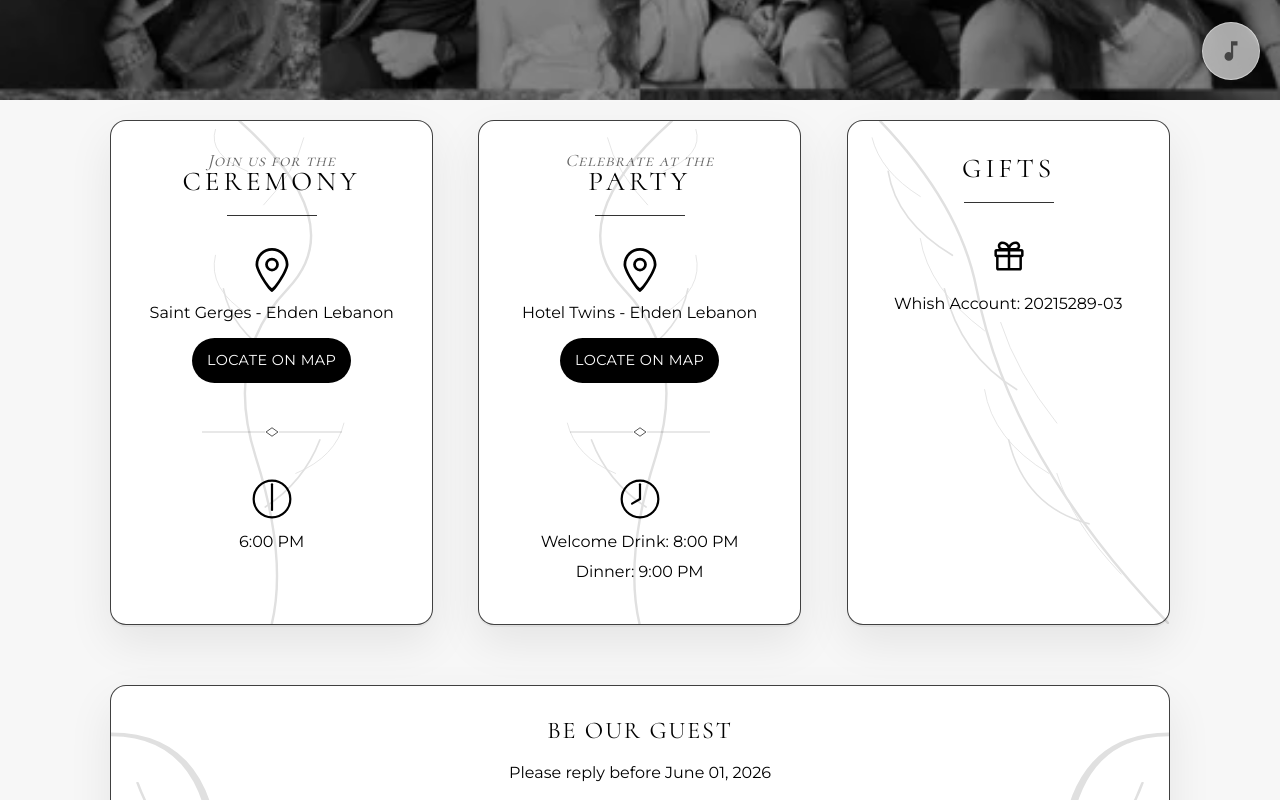
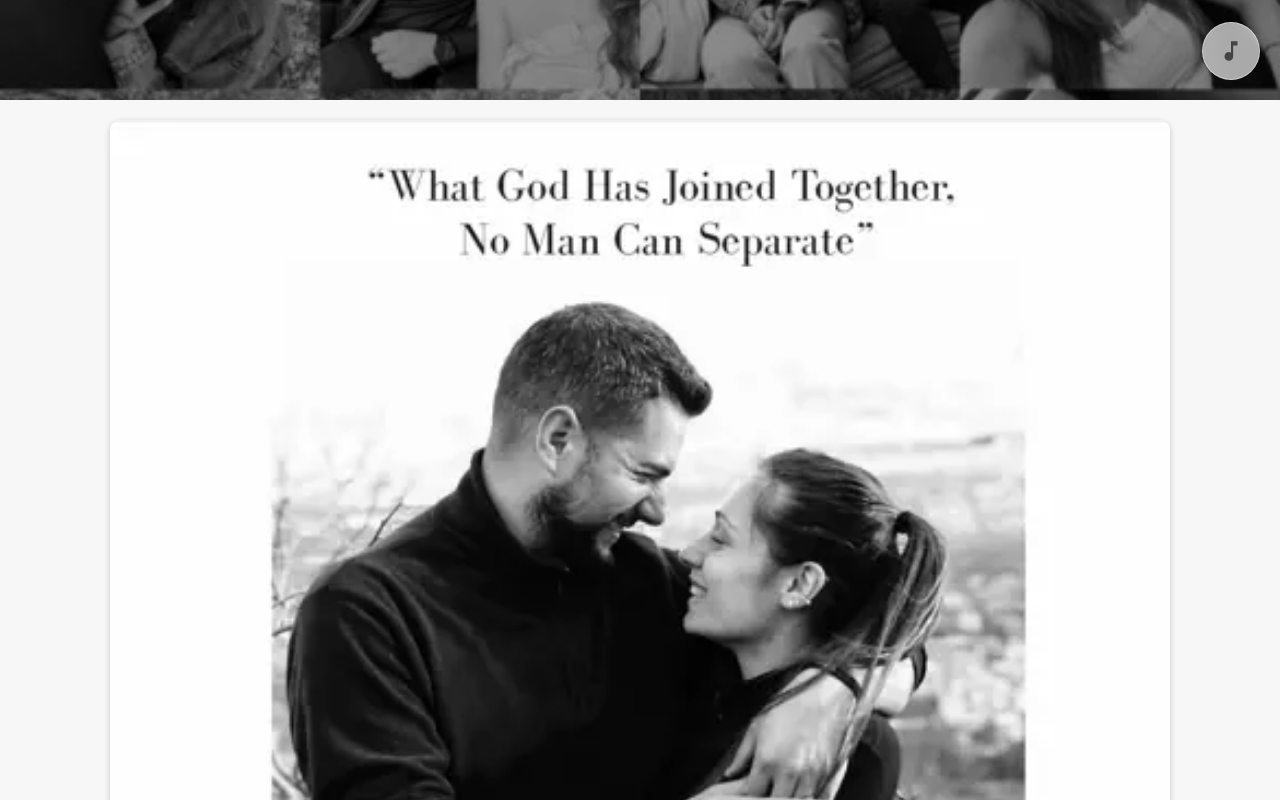
Before and after one commit to GeorgioIO/marieandsleimanweddinginv, a plain HTML site: page index.html in a window 1280 px wide. Shown: the part 700-1500 px from the top of the page. Drawn offline with Linux system fonts and the light colour scheme.

Commit message:
Readd entry image

```diff
--- a/index.html
+++ b/index.html
@@ -49,13 +49,13 @@
     </section>
 
     <div class="content">
-      <!-- <div class="wedding-cart animate-section fade-scale">
+      <div class="wedding-cart animate-section fade-scale">
         <img
           src="/assets/images/card101.webp"
           alt="Marie therese dahdah and sleiman makary wedding"
           class="stagger-child" style="--stagger: 1"
         />
-      </div> -->
+      </div>
       <div class="wedding-information-container">
         <div class="wedding-info animate-section slide-up" id="ceremony">
           <svg class="card-bg-root" viewBox="0 0 200 300" preserveAspectRatio="none" fill="none" stroke="currentColor" stroke-linecap="round" stroke-linejoin="round">
```
